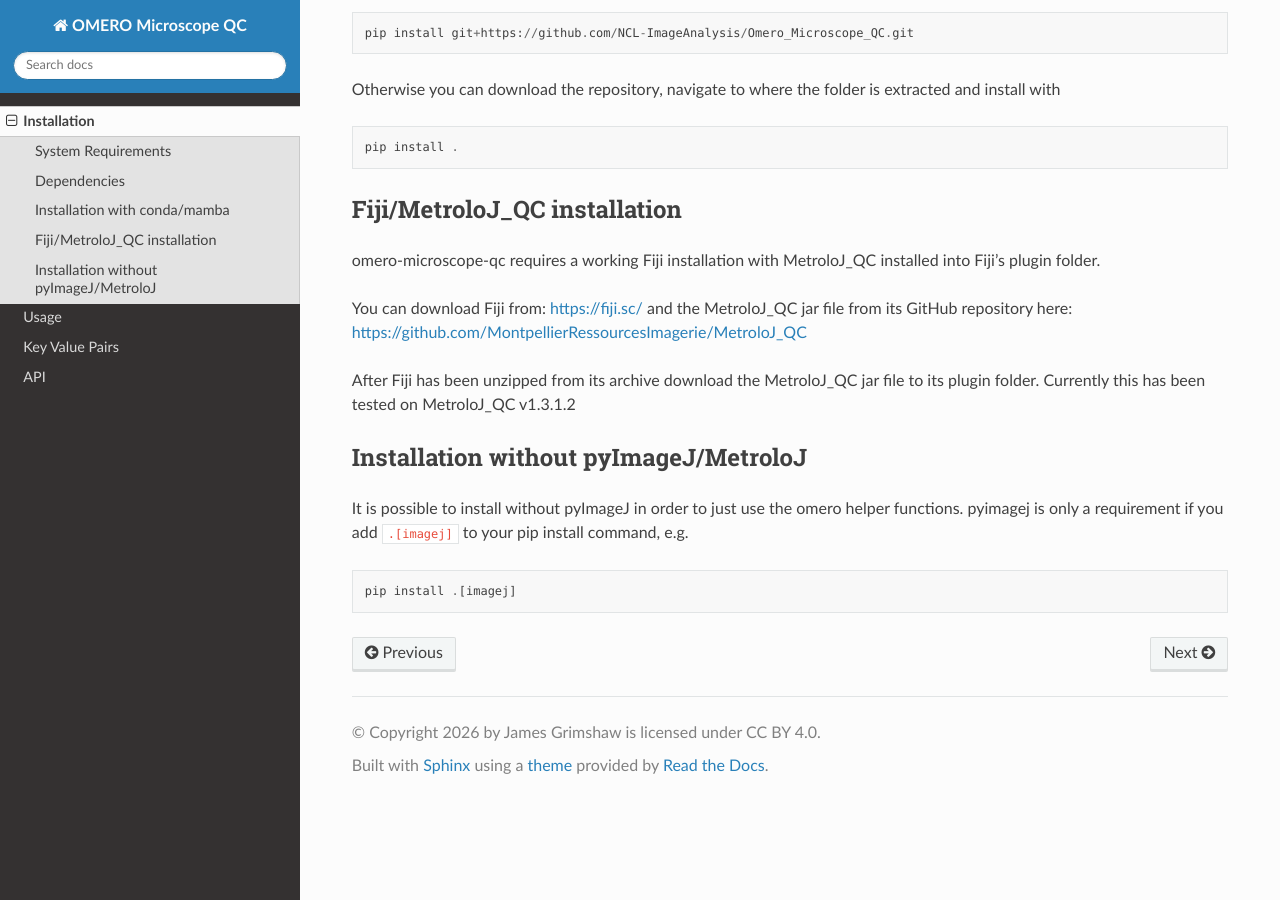
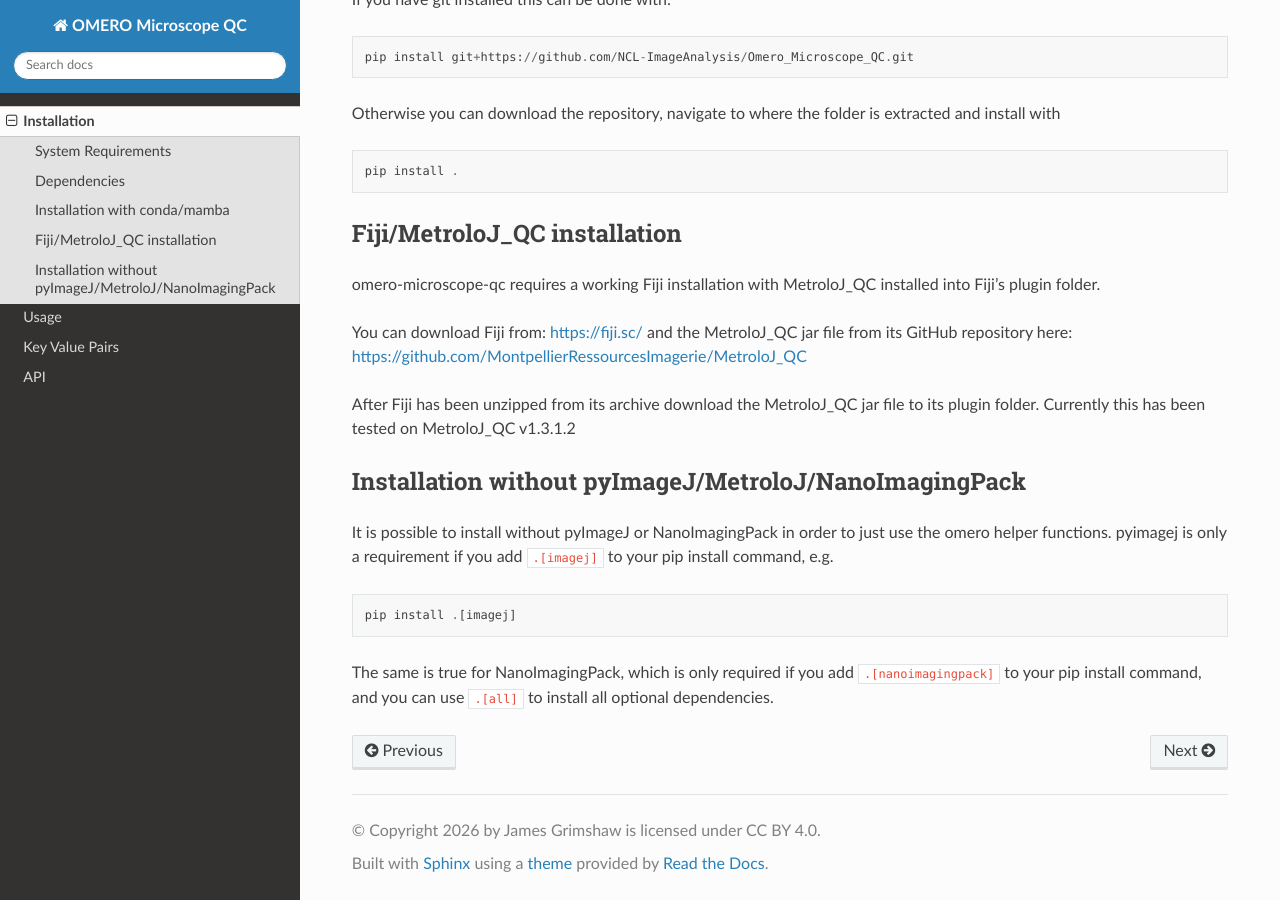
Before and after one commit to NCL-ImageAnalysis/Omero_Microscope_QC, a Sphinx documentation site: the page built from docs/installation.rst, in a window 1280 px wide and 900 px high, scrolled down 1079 px. Built offline with Sphinx 7.4.7 and the Read the Docs theme 3.1.0, drawn with Linux system fonts in a browser that asks for light colours; some of the changed text lies outside the part shown.

Commit message:
doc changes

```diff
--- a/docs/installation.rst
+++ b/docs/installation.rst
@@ -17,6 +17,7 @@
 * `networkx <https://pypi.org/project/networkx/>`_
 * `pandas <https://pypi.org/project/pandas/>`_
 * `click <https://pypi.org/project/click/>`_
+* `NanoImagingPack <https://pypi.org/project/NanoImagingPack/>`_ (optional, only required for the detector analysis module)
 
 Installation with conda/mamba
 ~~~~~~~~~~~~~~~~~~~~~~~~~~~~~
@@ -54,10 +55,12 @@
 
 After Fiji has been unzipped from its archive download the MetroloJ_QC jar file to its plugin folder. Currently this has been tested on MetroloJ_QC v1.3.1.2
 
-Installation without pyImageJ/MetroloJ
-~~~~~~~~~~~~~~~~~~~~~~~~~~~~~~~~~~~~~~
-It is possible to install without pyImageJ in order to just use the omero helper functions. pyimagej is only a requirement if you add ``.[imagej]`` to your pip install command, e.g.
+Installation without pyImageJ/MetroloJ/NanoImagingPack
+~~~~~~~~~~~~~~~~~~~~~~~~~~~~~~~~~~~~~~~~~~~~~~~~~~~~~~
+It is possible to install without pyImageJ or NanoImagingPack in order to just use the omero helper functions. pyimagej is only a requirement if you add ``.[imagej]`` to your pip install command, e.g.
 
 ::
 
     pip install .[imagej]
+
+The same is true for NanoImagingPack, which is only required if you add ``.[nanoimagingpack]`` to your pip install command, and you can use ``.[all]`` to install all optional dependencies.
```
